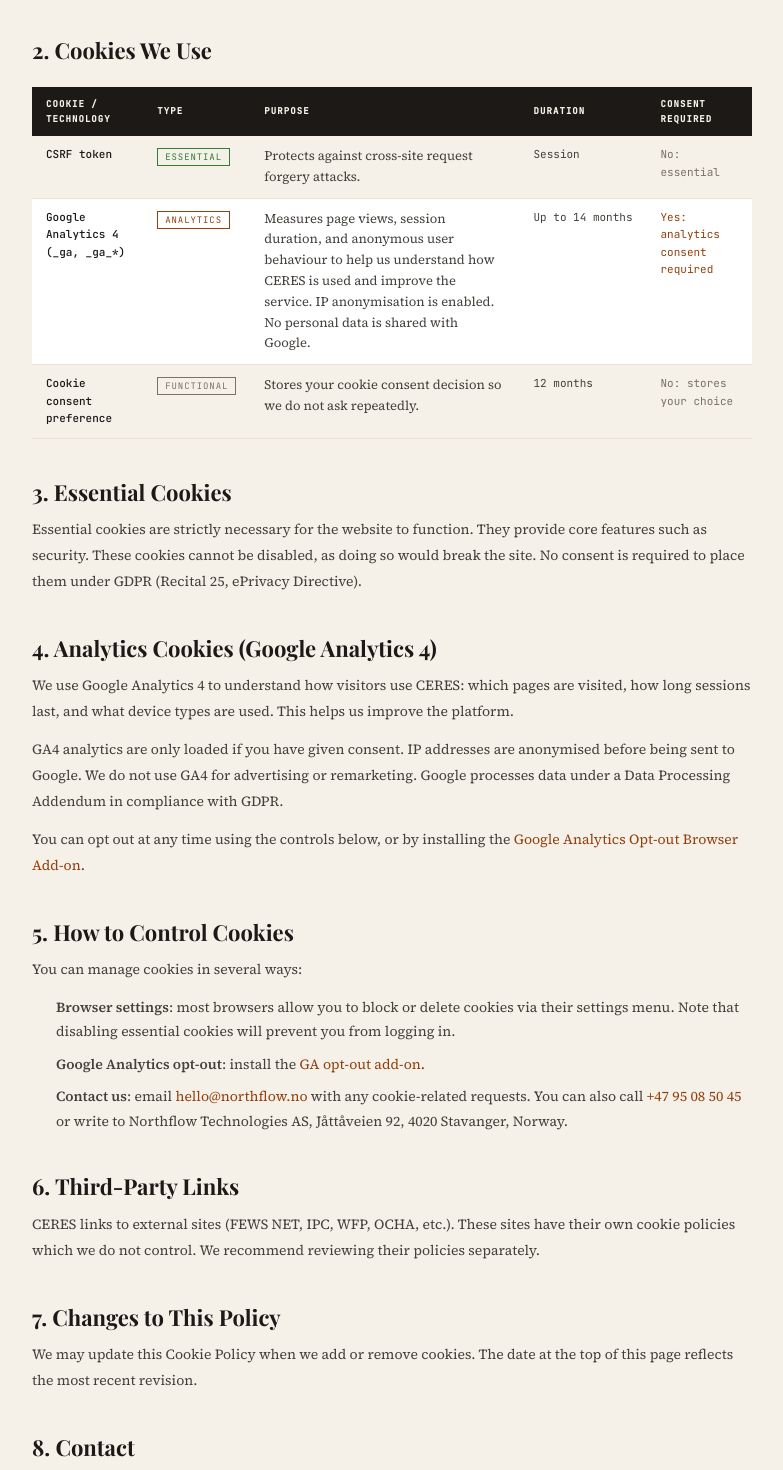
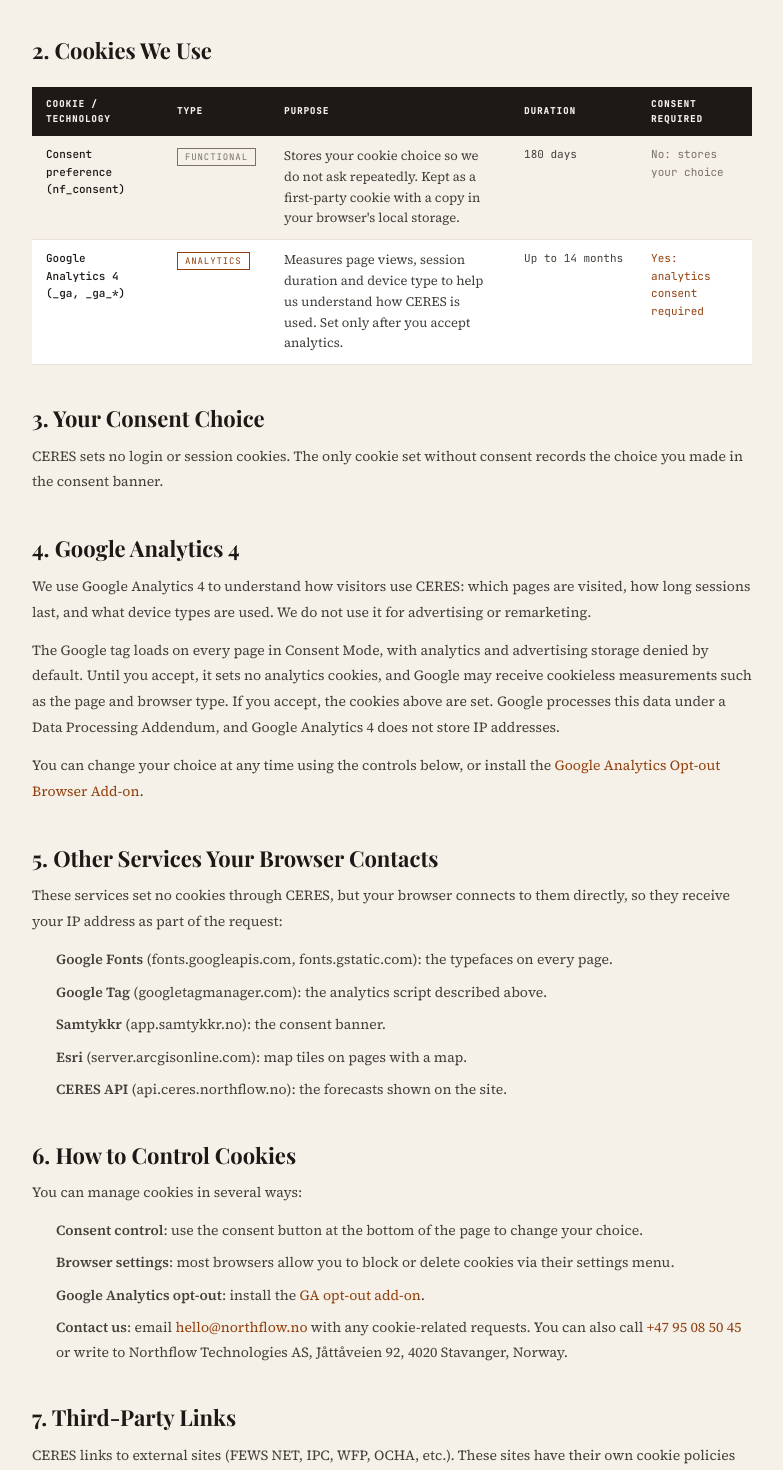
Before and after one commit to northflowlabs/ceres, a Next.js app: page /cookies in a window 1280 px wide. Shown: the part 540-2010 px from the top of the page, without its empty margins (248-1031 px from the left). Built offline with nearby package versions, Linux system fonts and the light colour scheme.

Commit message:
Describe the cookies and third parties the site uses

```diff
--- a/src/app/cookies/page.tsx
+++ b/src/app/cookies/page.tsx
@@ -9,7 +9,7 @@ export const metadata: Metadata = {
   alternates: { canonical: "https://ceres.northflow.no/cookies" },
 };
 
-const LAST_UPDATED = "19 October 2026";
+const LAST_UPDATED = "30 October 2026";
 
 export default function CookiesPage() {
   const h2 = { fontFamily: "var(--display)", fontSize: 22, fontWeight: 700, marginBottom: 12, marginTop: 40, lineHeight: 1.2 } as const;
@@ -55,25 +55,18 @@ export default function CookiesPage() {
             <tbody>
               {[
                 {
-                  name: "CSRF token",
-                  type: "Essential",
-                  purpose: "Protects against cross-site request forgery attacks.",
-                  duration: "Session",
-                  consent: "No: essential",
+                  name: "Consent preference (nf_consent)",
+                  type: "Functional",
+                  purpose: "Stores your cookie choice so we do not ask repeatedly. Kept as a first-party cookie with a copy in your browser's local storage.",
+                  duration: "180 days",
+                  consent: "No: stores your choice",
                 },
                 {
                   name: "Google Analytics 4 (_ga, _ga_*)",
                   type: "Analytics",
-                  purpose: "Measures page views, session duration, and anonymous user behaviour to help us understand how CERES is used and improve the service. IP anonymisation is enabled. No personal data is shared with Google.",
+                  purpose: "Measures page views, session duration and device type to help us understand how CERES is used. Set only after you accept analytics.",
                   duration: "Up to 14 months",
                   consent: "Yes: analytics consent required",
-                },
-                {
-                  name: "Cookie consent preference",
-                  type: "Functional",
-                  purpose: "Stores your cookie consent decision so we do not ask repeatedly.",
-                  duration: "12 months",
-                  consent: "No: stores your choice",
                 },
               ].map(({ name, type, purpose, duration, consent }, i) => (
                 <tr key={name} style={{ background: i % 2 === 1 ? "white" : "transparent" }}>
@@ -95,27 +88,52 @@ export default function CookiesPage() {
           </table>
         </div>
 
-        <h2 style={h2}>3. Essential Cookies</h2>
+        <h2 style={h2}>3. Your Consent Choice</h2>
         <p style={p}>
-          Essential cookies are strictly necessary for the website to function. They provide core features such as security. These cookies cannot be disabled, as doing so would break the site. No consent is required to place them under GDPR (Recital 25, ePrivacy Directive).
+          CERES sets no login or session cookies. The only cookie set without consent records the choice you made in the consent banner.
         </p>
 
-        <h2 style={h2}>4. Analytics Cookies (Google Analytics 4)</h2>
+        <h2 style={h2}>4. Google Analytics 4</h2>
         <p style={p}>
-          We use Google Analytics 4 to understand how visitors use CERES: which pages are visited, how long sessions last, and what device types are used. This helps us improve the platform.
+          We use Google Analytics 4 to understand how visitors use CERES: which pages are visited, how long sessions last, and what device types are used. We do not use it for advertising or remarketing.
         </p>
         <p style={p}>
-          GA4 analytics are only loaded if you have given consent. IP addresses are anonymised before being sent to Google. We do not use GA4 for advertising or remarketing. Google processes data under a Data Processing Addendum in compliance with GDPR.
+          The Google tag loads on every page in Consent Mode, with analytics and advertising storage denied by default. Until you accept, it sets no analytics cookies, and Google may receive cookieless measurements such as the page and browser type. If you accept, the cookies above are set. Google processes this data under a Data Processing Addendum, and Google Analytics 4 does not store IP addresses.
         </p>
         <p style={p}>
-          You can opt out at any time using the controls below, or by installing the <a href="https://tools.google.com/dlpage/gaoptout" target="_blank" rel="noopener noreferrer" style={{ color: "var(--earth)" }}>Google Analytics Opt-out Browser Add-on</a>.
+          You can change your choice at any time using the controls below, or install the <a href="https://tools.google.com/dlpage/gaoptout" target="_blank" rel="noopener noreferrer" style={{ color: "var(--earth)" }}>Google Analytics Opt-out Browser Add-on</a>.
         </p>
 
-        <h2 style={h2}>5. How to Control Cookies</h2>
+        <h2 style={h2}>5. Other Services Your Browser Contacts</h2>
+        <p style={p}>
+          These services set no cookies through CERES, but your browser connects to them directly, so they receive your IP address as part of the request:
+        </p>
+        <ul style={{ margin: "0 0 16px 0", paddingLeft: 24 }}>
+          <li style={{ fontSize: 14, color: "var(--ink-mid)", marginBottom: 8, lineHeight: 1.75 }}>
+            <strong>Google Fonts</strong> (fonts.googleapis.com, fonts.gstatic.com): the typefaces on every page.
+          </li>
+          <li style={{ fontSize: 14, color: "var(--ink-mid)", marginBottom: 8, lineHeight: 1.75 }}>
+            <strong>Google Tag</strong> (googletagmanager.com): the analytics script described above.
+          </li>
+          <li style={{ fontSize: 14, color: "var(--ink-mid)", marginBottom: 8, lineHeight: 1.75 }}>
+            <strong>Samtykkr</strong> (app.samtykkr.no): the consent banner.
+          </li>
+          <li style={{ fontSize: 14, color: "var(--ink-mid)", marginBottom: 8, lineHeight: 1.75 }}>
+            <strong>Esri</strong> (server.arcgisonline.com): map tiles on pages with a map.
+          </li>
+          <li style={{ fontSize: 14, color: "var(--ink-mid)", marginBottom: 8, lineHeight: 1.75 }}>
+            <strong>CERES API</strong> (api.ceres.northflow.no): the forecasts shown on the site.
+          </li>
+        </ul>
+
+        <h2 style={h2}>6. How to Control Cookies</h2>
         <p style={p}>You can manage cookies in several ways:</p>
         <ul style={{ margin: "0 0 16px 0", paddingLeft: 24 }}>
           <li style={{ fontSize: 14, color: "var(--ink-mid)", marginBottom: 8, lineHeight: 1.75 }}>
-            <strong>Browser settings</strong>: most browsers allow you to block or delete cookies via their settings menu. Note that disabling essential cookies will prevent you from logging in.
+            <strong>Consent control</strong>: use the consent button at the bottom of the page to change your choice.
+          </li>
+          <li style={{ fontSize: 14, color: "var(--ink-mid)", marginBottom: 8, lineHeight: 1.75 }}>
+            <strong>Browser settings</strong>: most browsers allow you to block or delete cookies via their settings menu.
           </li>
           <li style={{ fontSize: 14, color: "var(--ink-mid)", marginBottom: 8, lineHeight: 1.75 }}>
             <strong>Google Analytics opt-out</strong>: install the <a href="https://tools.google.com/dlpage/gaoptout" target="_blank" rel="noopener noreferrer" style={{ color: "var(--earth)" }}>GA opt-out add-on</a>.
@@ -125,17 +143,17 @@ export default function CookiesPage() {
           </li>
         </ul>
 
-        <h2 style={h2}>6. Third-Party Links</h2>
+        <h2 style={h2}>7. Third-Party Links</h2>
         <p style={p}>
           CERES links to external sites (FEWS NET, IPC, WFP, OCHA, etc.). These sites have their own cookie policies which we do not control. We recommend reviewing their policies separately.
         </p>
 
-        <h2 style={h2}>7. Changes to This Policy</h2>
+        <h2 style={h2}>8. Changes to This Policy</h2>
         <p style={p}>
           We may update this Cookie Policy when we add or remove cookies. The date at the top of this page reflects the most recent revision.
         </p>
 
-        <h2 style={h2}>8. Contact</h2>
+        <h2 style={h2}>9. Contact</h2>
         <p style={p}>
           Questions about cookies or this policy: <a href="mailto:hello@northflow.no" style={{ color: "var(--earth)" }}>hello@northflow.no</a><br /><br />
           <strong>Northflow Technologies AS</strong><br />
--- a/src/app/privacy/page.tsx
+++ b/src/app/privacy/page.tsx
@@ -9,7 +9,7 @@ export const metadata: Metadata = {
   alternates: { canonical: "https://ceres.northflow.no/privacy" },
 };
 
-const LAST_UPDATED = "19 October 2026";
+const LAST_UPDATED = "30 October 2026";
 const CONTROLLER = "Northflow Technologies AS";
 const ORG_NUMBER = "936 979 815";
 const EMAIL = "hello@northflow.no";
@@ -60,7 +60,7 @@ export default function PrivacyPage() {
         <ul style={{ margin: "0 0 16px 0", paddingLeft: 24 }}>
           <li style={li}><strong>Email address and organisation name</strong>: collected when you contact us, and held for people who signed up to the CERES newsletter or an API plan earlier. Used to answer you and to keep those existing records.</li>
           <li style={li}><strong>Payment data</strong>: earlier API plans were paid through Stripe. We have never stored card numbers or payment credentials. Stripe acts as an independent data processor under its own privacy policy.</li>
-          <li style={li}><strong>Usage data</strong>: anonymised analytics via Google Analytics 4 (if enabled). Includes pages visited, session duration, and device type. No personally identifiable information is transmitted to Google Analytics.</li>
+          <li style={li}><strong>Usage data</strong>: analytics via Google Analytics 4. With your consent this includes pages visited, session duration, and device type, measured with cookies. Without consent Google may receive cookieless measurements. See the <a href="/cookies" style={{ color: "var(--earth)" }}>Cookie Policy</a>.</li>
           <li style={li}><strong>API request logs</strong>: IP address and request timestamps for API calls. Retained for 30 days for security and abuse prevention.</li>
         </ul>
 
@@ -76,14 +76,15 @@ export default function PrivacyPage() {
           <li style={li}>Responding to research and institutional enquiries</li>
           <li style={li}>Keeping the records of earlier subscriptions that accounting law requires</li>
           <li style={li}>Monitoring platform health and preventing abuse</li>
-          <li style={li}>Improving the service through anonymised usage analytics</li>
+          <li style={li}>Improving the service through usage analytics</li>
         </ul>
         <p style={p}>We do not sell, rent, or share your personal data with third parties for marketing purposes.</p>
 
         <h2 style={h2}>5. Data Processors and Third Parties</h2>
         <ul style={{ margin: "0 0 16px 0", paddingLeft: 24 }}>
           <li style={li}><strong>Stripe Inc.</strong>: payment processing for earlier API plans. <a href="https://stripe.com/privacy" target="_blank" rel="noopener noreferrer" style={{ color: "var(--earth)" }}>Stripe Privacy Policy</a></li>
-          <li style={li}><strong>Google LLC (Analytics)</strong>: anonymised website analytics. Data processed under a Data Processing Addendum, with IP anonymisation enabled. <a href="https://policies.google.com/privacy" target="_blank" rel="noopener noreferrer" style={{ color: "var(--earth)" }}>Google Privacy Policy</a></li>
+          <li style={li}><strong>Google LLC (Analytics and Fonts)</strong>: website analytics and typefaces. Analytics data is processed under a Data Processing Addendum. Your browser fetches the typefaces directly from Google, which receives your IP address with the request. <a href="https://policies.google.com/privacy" target="_blank" rel="noopener noreferrer" style={{ color: "var(--earth)" }}>Google Privacy Policy</a></li>
+          <li style={li}><strong>Esri Inc.</strong>: map tiles. Your browser fetches them directly from Esri on pages with a map.</li>
           <li style={li}><strong>Railway Inc.</strong>: cloud infrastructure hosting the API backend. Data processed within the EU/EEA or under Standard Contractual Clauses.</li>
           <li style={li}><strong>Vercel Inc.</strong>: frontend hosting. Data processed under Vercel&rsquo;s Data Processing Addendum.</li>
         </ul>
@@ -112,8 +113,8 @@ export default function PrivacyPage() {
 
         <h2 style={h2}>8. Cookies</h2>
         <p style={p}>
-          CERES uses minimal cookies. See our <a href="/cookies" style={{ color: "var(--earth)" }}>Cookie Policy</a> for full details.
-          Essential cookies are required for the platform to function. Analytics cookies require your consent and can be declined.
+          CERES uses few cookies. See our <a href="/cookies" style={{ color: "var(--earth)" }}>Cookie Policy</a> for full details.
+          Analytics cookies require your consent and can be declined.
         </p>
 
         <h2 style={h2}>9. International Data Transfers</h2>
```
